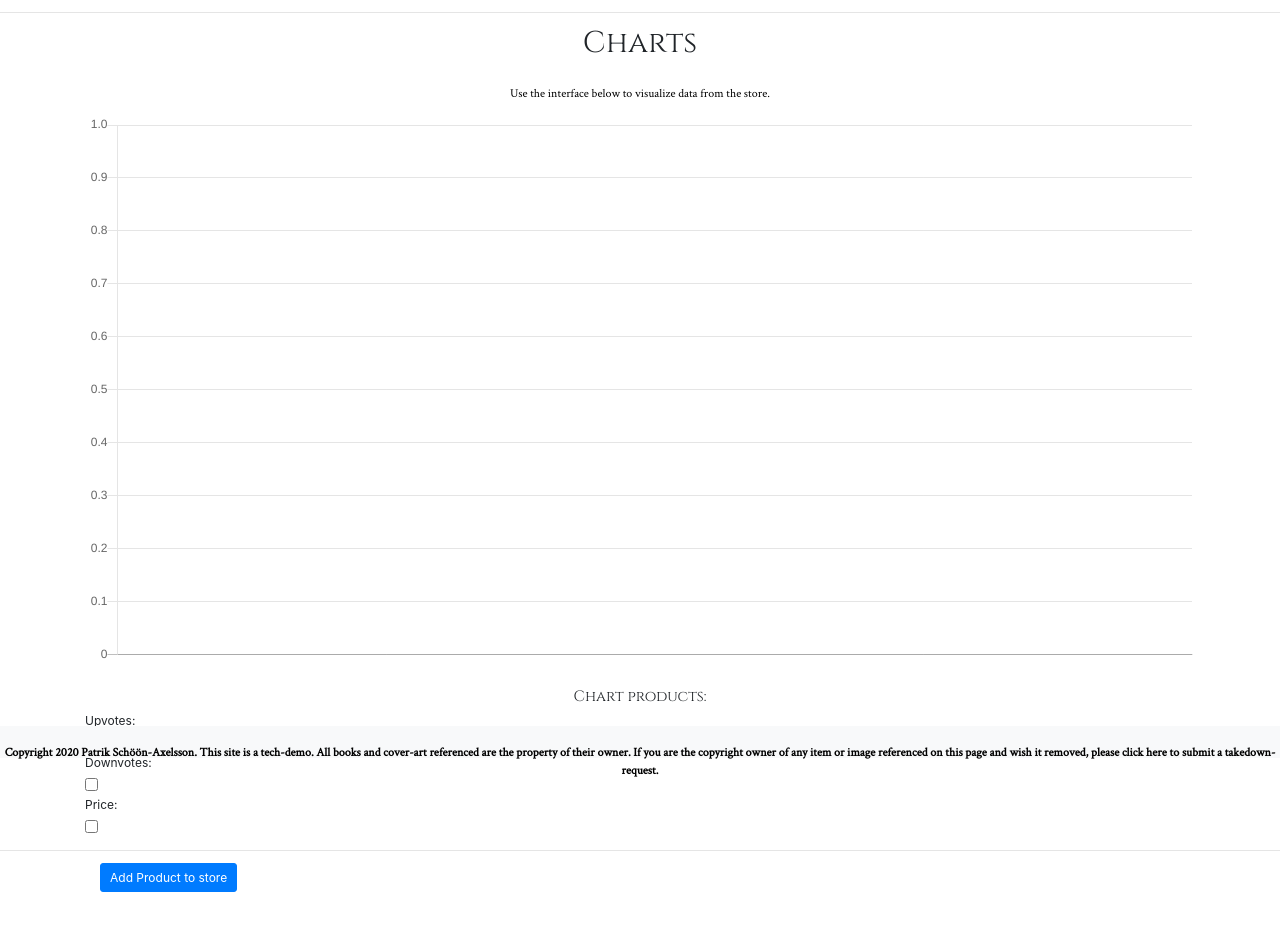
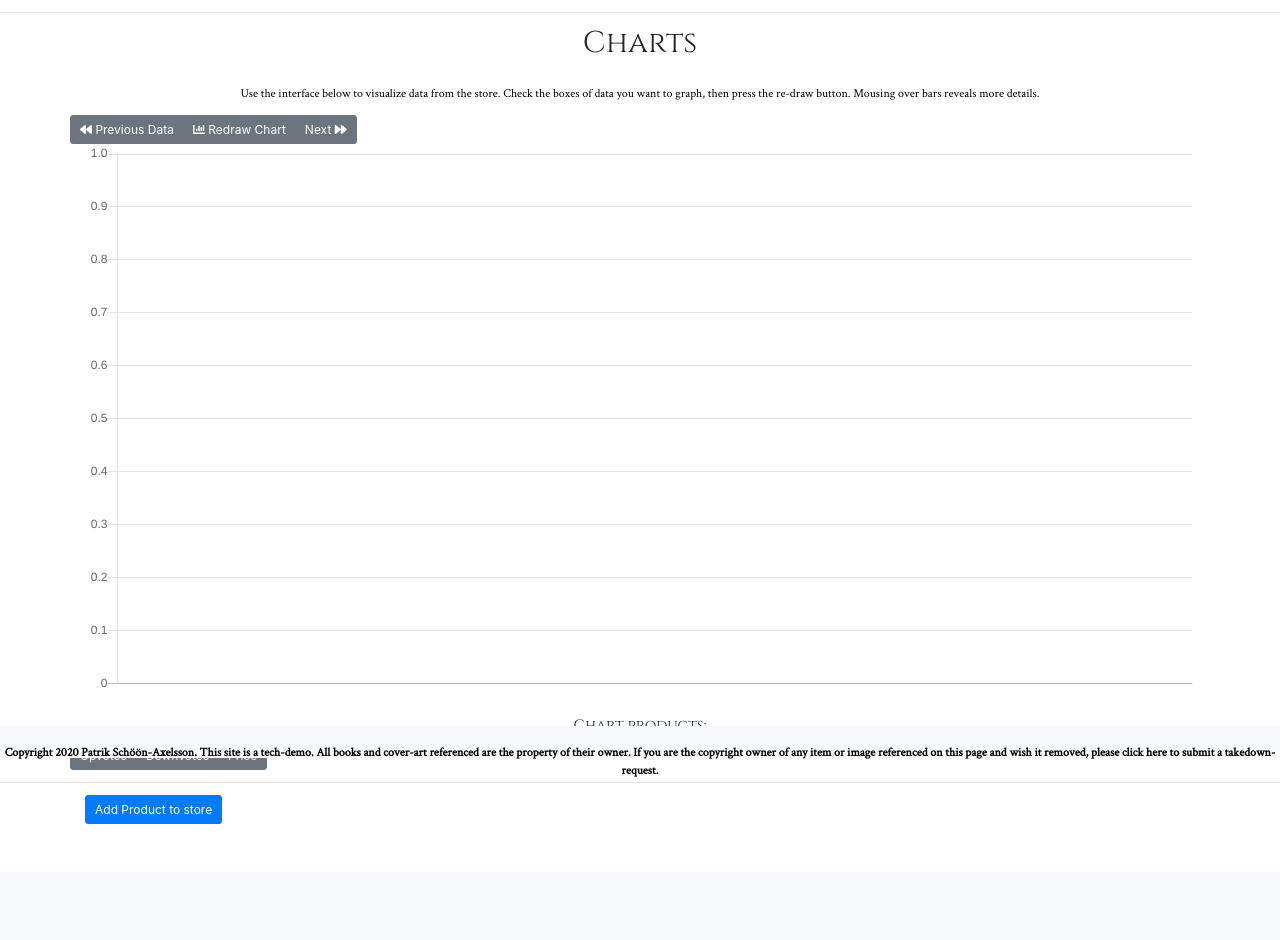
Before and after one commit to Code-Institute-Submissions/ci-ms4-bookstore, a Django app: page /products/dashboard/ in a window 1280 px wide. Shown: the part 42-982 px from the top of the page. After the commit the page ends 866 px from the top, so only its background shows below. Run offline with Django 3.2, Linux system fonts and the light colour scheme; the visitor is signed in with stand-in values (Sample User, id 1); data that the repository does not hold is empty; some libraries are stand-ins or nearby versions.

Commit message:
Updated filtering the charts.js

```diff
--- a/products/templates/dashboard.html
+++ b/products/templates/dashboard.html
@@ -8,7 +8,18 @@
   <div class="container">
     <h1 class="text-center">Charts</h1>
     <br>
-    <p class="text-center">Use the interface below to visualize data from the store.</p>
+    <p class="text-center">Use the interface below to visualize data from the store. Check the boxes of data you want to graph, then press the re-draw button. Mousing over bars reveals more details.</p>
+  </div>
+</div>
+<div class="container">
+  <div class="row">
+    <div class="btn-toolbar" role="toolbar">
+      <div class="btn-group" role="group" aria-label="Chart controls">
+        <button type="button mr-2" class="btn btn-secondary"> <i class="fas fa-backward"></i> Previous Data </button>
+        <button type="button" class="btn btn-secondary" id="redrawChartBtn"><i class="fas fa-chart-bar"></i> Redraw Chart</button>
+        <button type="button ml-2" class="btn btn-secondary">Next <i class="fas fa-forward"></i></i></button>
+      </div>
+    </div>
   </div>
 </div>
 <div class="row">
@@ -22,31 +33,24 @@
    <h5 class="text-center">Chart products: </h5>
   </div>
 </div>
-<div class="row">
-  <div class="container">
-    <div class="col-xs-12">
-      <label for="upvotes">Upvotes:</label>
-      <br>
-      <input type="checkbox" name="upvotes" id="upvotesCheck">
-      </select>
-    </div>
-    <div class="col-xs-12">
-      <label for="downvotes">Downvotes:</label>
-      <br>
-      <input type="checkbox" name="downvotes" id="downvotesCheck">
-      </select>
-    </div>
-    <div class="col-xs-12">
-      <label for="price">Price:</label>
-      <br>
-      <input type="checkbox" name="price" id="priceCheck">
-      </select>
-    </div>
-  </div>
+<div class="container">
+    <div class="row">
+      <div class="btn-group btn-group-toggle" data-toggle="button">
+        <label class="btn btn-secondary">
+        <input type="checkbox" id="upvotesCheck" autocomplete="off">
+        Upvotes</label>
+      <label class="btn btn-secondary">
+        <input type="checkbox"id="downvotesCheck" autocomplete="off">
+        Downvotes</label>
+        <label class="btn btn-secondary">
+        <input type="checkbox" id="priceCheck" autocomplete="off">
+         Price</label>
+      </div>
+   </div>
 </div>
 <hr>
-<div class="row">
-  <div class="container">
+<div class="container">
+  <div class="row">
     <div class="col">
       <button type="button" class="btn btn-primary" data-toggle="modal" data-target="#addProductModal">
        Add Product to store
--- a/products/templates/products_all.html
+++ b/products/templates/products_all.html
@@ -83,7 +83,7 @@
           <div class="card-body pb-0">
             <h5 class="card-title">{{product.title}}</h5>
             <p class="card-text">
-              <strong>Author: </strong>{{product.author.name}}<br>
+              <strong>Author: </strong>{{product.author}}<br>
               <strong>Series: </strong>{{product.series.title}}<br>
               <strong>Genre: </strong>{{product.genre.title}}<br></p>
               <strong>Price: </strong>${{product.price}}<br>
--- a/static/js/dashboard_charts.js
+++ b/static/js/dashboard_charts.js
@@ -3,6 +3,8 @@ $(document).ready(function () {
     let PRODUCTS_URL = '/rest-api/products/'
     let ORDERS_URL = '/rest-api/orders/'
     const csrftoken = document.querySelector('[name=csrfmiddlewaretoken]').value;
+
+    // Globally scoping these variables on initialization.
 
     let labels = []
     let dataSetUpvote = []
@@ -21,7 +23,7 @@ $(document).ready(function () {
     );
 
 
-    // Sorts the original data from the fetch-request.
+    // On load performs a fetch request for the first 10 items in the Products category. Add pagination.
 
     fetch(request, {
         method: 'GET',
@@ -33,7 +35,6 @@ $(document).ready(function () {
         let fetchDataResult = data.results
 
         fetchDataResult.forEach(item => {
-            console.log(item)
             dataSetPrice.push(item.price)
             dataSetUpvote.push(item.upvote)
             dataSetDownvote.push(item.downvote)
@@ -60,7 +61,7 @@ $(document).ready(function () {
     });
 
 
-    // Functionality for adding datasets to the chart and updating it
+    // Functionality for adding more datasets to the chart and updating it
 
     function addDataSet(chart, label, colors, data) {
 
@@ -74,33 +75,74 @@ $(document).ready(function () {
 
     // Event listeners for adding / removing data from the Chart object. Randomizing colours for each new dataset, to make separations clearer.
 
-    $('#downvotesCheck').change(function (e) {
+    $('#redrawChartBtn').click(() => {
 
-        let colors = []
-        dataSetDownvote.forEach(item = () =>{
-            colors.push(`rgba(${colRandom()}, ${colRandom()}, ${colRandom()}, 0.5)`)
+        let dashChart = new Chart(ctx, {
+            type: 'bar',
+            data: {
+                labels: labels,
+                datasets: []
+            },
+            options: {
+                scales: {
+                    yAxes: [{
+                        ticks: {
+                            beginAtZero: true
+                        }
+                    }]
+                }
+            }
         });
 
-        addDataSet(dashChart, '# of Downvotes', colors ,dataSetDownvote);
+        // Conditional logic to check what datasets to draw.
+
+        if ($('#upvotesCheck').prop('checked')) {
+            let colors = []
+
+            dataSetUpvote.forEach(item = () =>{
+                colors.push(`rgba(${colRandom()}, ${colRandom()}, ${colRandom()}, 0.5)`)
+            });
+            addDataSet(dashChart, '# of Upvotes', colors ,dataSetUpvote);
+            dashChart.update()
+        };
+        if ($('#downvotesCheck').prop('checked')) {
+            let colors = []
+
+            dataSetDownvote.forEach(item = () =>{
+                colors.push(`rgba(${colRandom()}, ${colRandom()}, ${colRandom()}, 0.5)`)
+            });
+            addDataSet(dashChart, '# of Downvotes', colors ,dataSetDownvote);
+            dashChart.update()
+        };
+
+        if ($('#priceCheck').prop('checked')) {
+            let colors = []
+
+            dataSetPrice.forEach(item = () =>{
+                colors.push(`rgba(${colRandom()}, ${colRandom()}, ${colRandom()}, 0.5)`)
+            });
+            addDataSet(dashChart, 'Item price ( In $ )', colors, dataSetPrice);
+            dashChart.update()
+        };
+
+
     });
 
-    $('#upvotesCheck').change(function (e) {
+    $('#downvotesCheck').change(() => {
+        let checkBox = $('#downvotesCheck')
 
-        let colors = []
-        dataSetDownvote.forEach(item = () =>{
-            colors.push(`rgba(${colRandom()}, ${colRandom()}, ${colRandom()}, 0.5)`)
-        });
-
-        addDataSet(dashChart, '# of Upvotes', colors, dataSetUpvote);
+        checkBox.attr("checked", !checkBox.attr("checked"));
     });
 
-    $('#priceCheck').change(function (e) {
+    $('#upvotesCheck').change(() => {
+        let checkBox = $('#upvotesCheck')
 
-        let colors = []
-        dataSetPrice.forEach(item = () =>{
-            colors.push(`rgba(${colRandom()}, ${colRandom()}, ${colRandom()}, 0.5)`)
-        });
-        console.log(dataSetPrice)
-        addDataSet(dashChart, 'Item price ( In $ )', colors, dataSetPrice);
+        checkBox.attr("checked", !checkBox.attr("checked"));
+    });
+
+    $('#priceCheck').change(() => {
+        let checkBox = $('#priceCheck')
+
+        checkBox.attr("checked", !checkBox.attr("checked"));
     });
 });
```
